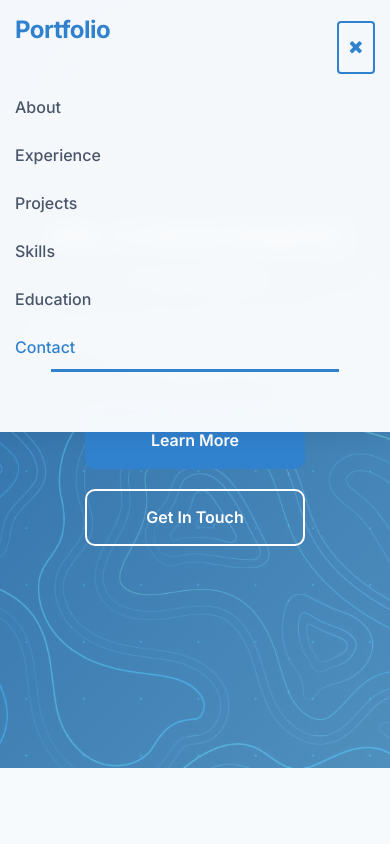
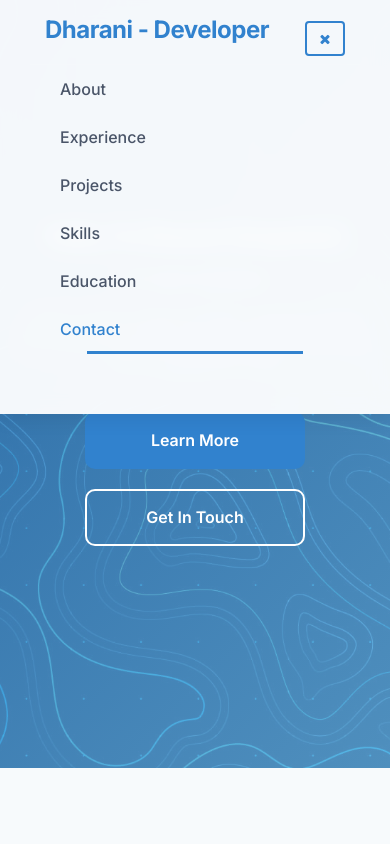
Before and after one commit to DharaniVengadesh/portfolio, a plain HTML site: page index.html in a window 390 px wide. Both pictures are taken after a click on the button 355 px from the left and 47 px from the top of the page. Shown: the top 844 px of the page. Drawn offline with nearby package versions, Linux system fonts and the light colour scheme.

Commit message:
Font size increased

```diff
--- a/assets/css/style.css
+++ b/assets/css/style.css
@@ -69,7 +69,7 @@ p {
 	margin: 0;
 	line-height: 1.7;
 	color: #4a5568;
-	font-size: 20px;
+	font-size: 22px;
 	font-family: 'Inter', sans-serif;
 }
 
@@ -141,24 +141,31 @@ nav.navbar.bootsnav {
     border-bottom: 1px solid rgba(226, 232, 240, 0.8);
     box-shadow: 0 4px 20px rgba(0, 0, 0, 0.08);
     transition: all 0.3s ease;
+    padding: 0 30px;
+}
+
+nav.navbar.bootsnav .navbar-nav {
+    margin-left: auto;
+    margin-right: 0;
 }
 
 .navbar-header a.navbar-brand, .navbar-header a.navbar-brand:hover, .navbar-header a.navbar-brand:focus {
     display: inline-block;
     color: #3182ce;
-    font-size: 28px;
+    font-size: 24px;
     font-weight: 700;
     padding: 20px 0;
     text-transform: none;
     letter-spacing: -0.5px;
+    margin-left: -15px;
 }
 
 nav.navbar.bootsnav ul.nav > li > a {
-    font-size: 20px;
+    font-size: 16px;
     font-weight: 500;
     text-transform: none;
     color: #4a5568;
-    padding: 25px 20px;
+    padding: 25px 15px;
     transition: all 0.3s ease;
     position: relative;
 }
@@ -219,10 +226,12 @@ nav.navbar.bootsnav .navbar-toggle {
     position: relative;
     background-color: transparent;
     border: 2px solid #3182ce;
-    padding: 10px;
+    padding: 8px;
     top: 0;
     border-radius: 4px;
     transition: all 0.3s ease;
+    height: 35px;
+    width: 40px;
 }
 
 nav.navbar.bootsnav .navbar-toggle:hover {
@@ -232,6 +241,14 @@ nav.navbar.bootsnav .navbar-toggle:hover {
 nav.navbar.bootsnav .navbar-toggle i {
     color: #3182ce;
     transition: all 0.3s ease;
+    font-size: 14px;
+    line-height: 1;
+    display: flex;
+    flex-direction: column;
+    justify-content: center;
+    align-items: center;
+    height: 100%;
+    gap: 2px;
 }
 
 nav.navbar.bootsnav .navbar-toggle:hover i {
@@ -386,7 +403,7 @@ nav.navbar.bootsnav .navbar-toggle:hover i {
 }
 
 .section-subtitle {
-    font-size: 1.25rem;
+    font-size: 1.375rem;
     color: #718096;
     font-weight: 400;
     margin: 0;
@@ -406,7 +423,7 @@ nav.navbar.bootsnav .navbar-toggle:hover i {
 }
 
 .single-about-txt p {
-    font-size: 1.25rem;
+    font-size: 1.375rem;
     color: #4a5568;
     padding: 0 0 30px 0;
     border-bottom: none;
@@ -655,7 +672,7 @@ nav.navbar.bootsnav .navbar-toggle:hover i {
 }
 
 .timeline-content .description {
-    font-size: 1.125rem;
+    font-size: 1.25rem;
     color: #4a5568;
     line-height: 1.7;
     margin: 0;
@@ -731,7 +748,7 @@ nav.navbar.bootsnav .navbar-toggle:hover i {
 }
 
 .project-card p {
-    font-size: 1.125rem;
+    font-size: 1.25rem;
     color: #4a5568;
     line-height: 1.6;
     margin-bottom: 20px;
@@ -891,7 +908,7 @@ nav.navbar.bootsnav .navbar-toggle:hover i {
 }
 
 .education-details p {
-    font-size: 1rem;
+    font-size: 1.125rem;
     color: #718096;
     margin-bottom: 15px;
 }
@@ -971,7 +988,7 @@ nav.navbar.bootsnav .navbar-toggle:hover i {
 }
 
 .achievement-card p {
-    font-size: 1.125rem;
+    font-size: 1.25rem;
     color: #4a5568;
     line-height: 1.6;
     margin-bottom: 20px;
@@ -1031,7 +1048,7 @@ nav.navbar.bootsnav .navbar-toggle:hover i {
 }
 
 .contact-details p {
-    font-size: 1.125rem;
+    font-size: 1.25rem;
     color: #4a5568;
     margin: 0;
     word-wrap: break-word;
--- a/index.html
+++ b/index.html
@@ -70,7 +70,7 @@
                         <button type="button" class="navbar-toggle" data-toggle="collapse" data-target="#navbar-menu">
                             <i class="fa fa-bars"></i>
                         </button>
-                        <a class="navbar-brand" href="index.html">Portfolio</a>
+                        <a class="navbar-brand" href="index.html">Dharani - Developer</a>
                     </div><!--/.navbar-header-->
                     <!-- End Header Navigation -->
 
@@ -727,7 +727,7 @@
         <div class="container">
             <div class="hm-footer-copyright text-center">
                 <p>
-                    &copy; 2024 Dharani Vengadesh. All rights reserved.
+                    &copy; Dharani Vengadesh's Portfolio.
                 </p><!--/p-->
             </div><!--/.text-center-->
         </div><!--/.container-->
```
